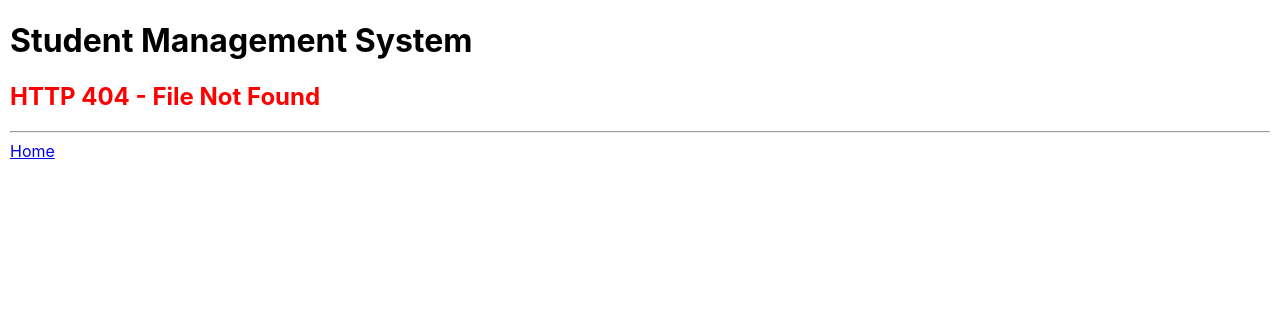
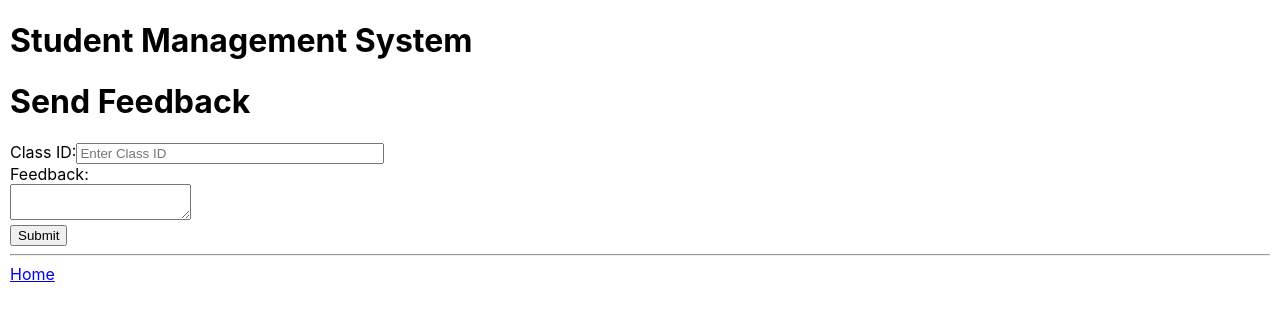
Before and after one commit to mstee37/TIC2601, a React (Create React App) app: page /Feedback in a window 1280 px wide. Before the commit this address had no page. Shown: the top 318 px of the page. Built offline with nearby package versions, Linux system fonts and the light colour scheme.

Commit message:
update on feedback

```diff
--- a/src/App.js
+++ b/src/App.js
@@ -13,6 +13,7 @@ import MainPageAdmin from "./pages/MainPageAdmin";
 import SendNoti from "./pages/SendNoti";
 import ScheduleClass from "./pages/ScheduleClass";
 import RegisterCourse from "./pages/RegisterCourse";
+import SendFeedback from "./pages/Feedback";
 
 function App() {
   return (
@@ -30,6 +31,7 @@ function App() {
           <Route path="SendNoti" element={<SendNoti/>}/>
           <Route path="RegisterCourse" element={<RegisterCourse/>}/>
           <Route path="ScheduleClass" element={<ScheduleClass/>}/>
+          <Route path="Feedback" element={<SendFeedback/>}/>
           <Route path="*" element={<Error />} />
 
         </Route>
--- a/src/pages/Feedback.js
+++ b/src/pages/Feedback.js
@@ -0,0 +1,40 @@
+import { useState } from 'react';
+import InputId from "../components/InputId";
+
+export default function SendFeedback() {
+    const [classId, setClassId] = useState('');
+    const [feedback, setFeedback] = useState('');
+
+    const feedbackHandler = (e) => {
+        setFeedback(e.target.value);
+    }
+
+    function submitFeedback() {
+        console.log("Sent feedback for class ID:", classId, "with the feedback:", feedback);
+        setClassId('');
+        setFeedback('');
+    }
+
+    return (
+        <>
+            <div className="send-feedback-view">
+                <h1>Send Feedback</h1>
+                <div>
+                    <label>
+                        Class ID:
+                        <InputId label='Class ID' value={classId} setValue={setClassId} />
+                    </label>
+                </div>
+                <div>
+                    <label>
+                        Feedback:
+                    </label>
+                </div>
+                <div>
+                    <textarea className="feedback-box" value={feedback} onChange={feedbackHandler}></textarea>
+                </div>
+                <button type="submit" onClick={submitFeedback}>Submit</button>
+            </div>
+        </>
+    )
+};
--- a/src/pages/MainPageProf.js
+++ b/src/pages/MainPageProf.js
@@ -6,7 +6,6 @@ export default function MainPageProf() {
             <h2>Professor Main Page</h2>
             <ul>
                 <li><Link to='/MarkAttendence'>Mark Attendence</Link></li>
-                <li><Link to='/Feedback'>View Feedback on Classes</Link></li>
             </ul>
         </>
     );
--- a/src/pages/MainPageStudent.js
+++ b/src/pages/MainPageStudent.js
@@ -6,6 +6,7 @@ export default function MainPageStudent() {
             <h2>Student Main Page</h2>
             <ul>
                 <li><Link to='/RegisterCourse'>Register Course</Link></li>
+                <li><Link to='/Feedback'>Feedback on Class</Link></li>
                 <li><Link to='/AccessTranscript'>Access Academic Transcript</Link></li>
             </ul>
         </>
```
